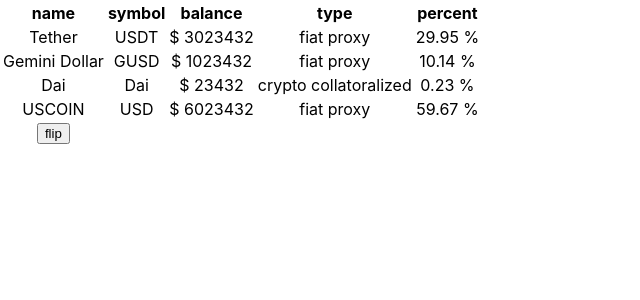
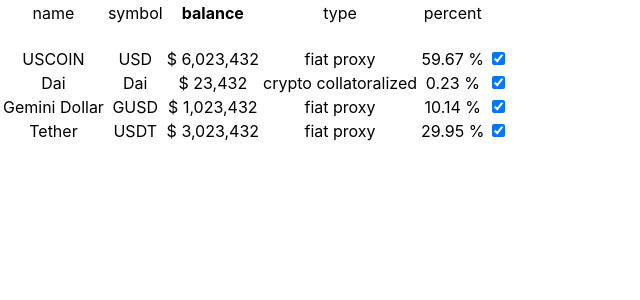
Before and after one commit to DZGoldman/arewestableyet, a React (Create React App) app: page / in a window 1280 px wide. Shown: the top 300 px of the page, without its empty margins (0-640 px from the left). Built offline with nearby package versions, Linux system fonts and the light colour scheme.

Commit message:
committing, going to change how percents are handled

```diff
--- a/src/App.js
+++ b/src/App.js
@@ -1,6 +1,6 @@
 import React, { Component } from 'react';
 import './App.css';
-
+import {commaSeparateNumber} from './helpers.js'
 class App extends Component {
   state = {
     coinData: [
@@ -37,18 +37,23 @@
     ],
     sort:{
       column: 'balance',
-      descending: true
+      descending: false
     },
     columnHeaders: ["name", "symbol", "balance", "type", "percent"]
   }
 
   componentDidMount = ()=>{
     this.setState({
-      coinData: this.addPercentsToCoins([...this.state.coinData])
+      coinData: this.addPercentsToCoins([...this.state.coinData]
+        .sort((a,b)=> a['balance'] > b['balance']))
+        .map((c)=>  Object.assign({}, c, {checked: true})).reverse()
     })
   }
 
   sortBy = (header)=>{
+    if (header == this.state.sort.column){
+      return this.flipSortOrder()
+    }
     const coinData = [...this.state.coinData]
     const sort = Object.assign({}, this.state.sort, {column:header} )
     if (sort.descending){
@@ -68,6 +73,14 @@
       sort: Object.assign({}, sort, {descending:!sort.descending} ),
       coinData: coinData.reverse()
     })
+  }
+
+  toggleCheck = (coinIndex) => {
+    console.log(coinIndex)
+    const coinData = [...this.state.coinData]
+    coinData[coinIndex] = Object.assign({}, coinData[coinIndex], {checked: !coinData[coinIndex].checked })
+    this.setState({coinData})
+
   }
 
   addPercentsToCoins = (coinData) => {
@@ -93,26 +106,36 @@
               <th
                 key={h}
                 onClick={()=> this.sortBy(h)}
-              >
+                style={
+                h != this.state.sort.column ? { fontWeight: "normal"} : {}
+                }>
               {h}
               </th>
             )
             })}
 
           </tr>
+          <br/>
         {
-          this.state.coinData.map((coin)=>{
-            return <tr key = {coin.symbol}>
+          this.state.coinData.map((coin, index)=>{
+            return (
+              <tr key = {coin.symbol}>
                 <td>{coin.name}</td>
                 <td>{coin.symbol}</td>
-                   <td>$ {coin.balance}</td>
+                <td>$ {commaSeparateNumber(coin.balance)}</td>
                 <td>{coin.type}</td>
                 <td>{(100*coin.percent).toFixed(2)} %</td>
+                <td> <input
+                  type="checkbox"
+                  checked = {coin.checked}
+                  onClick = {()=> this.toggleCheck(index)}
+                  />
+                </td>
               </tr>
+            )
           })
         }
          </tbody>
-         <button onClick = {this.flipSortOrder}>flip </button>
       </table>
       </div>
     );
--- /dev/null
+++ b/src/helpers.js
@@ -0,0 +1,6 @@
+export const commaSeparateNumber= (val)=>{
+    while (/(\d+)(\d{3})/.test(val.toString())){
+      val = val.toString().replace(/(\d+)(\d{3})/, '$1'+','+'$2');
+    }
+    return val;
+  }
```
Lines whose indentation alone changed are shown as unchanged.
